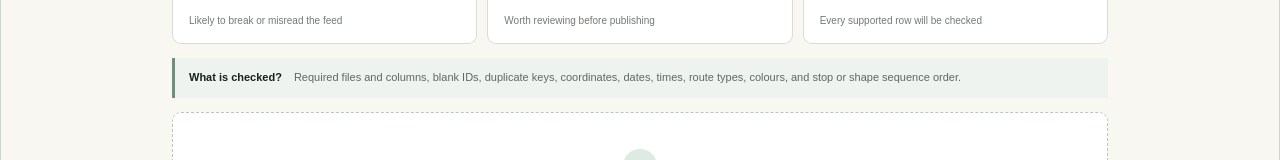
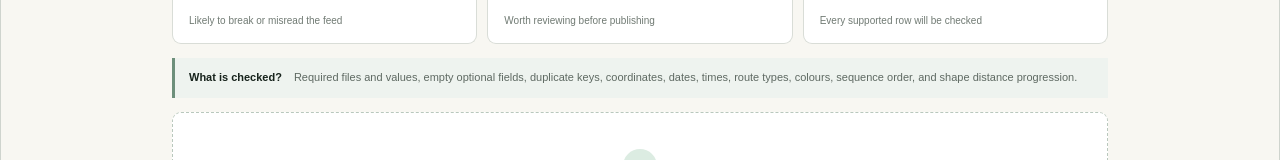
Before and after one commit to Omar-Khattab-01/gtfs-viewer, a React (Vite) app: page / in a window 1280 px wide. Both pictures are taken after a click on the button "Feed check". Shown: the part 526-686 px from the top of the page. Built offline with nearby package versions, Linux system fonts and the light colour scheme.

Commit message:
Check empty optional fields and shape distances

```diff
--- a/app/gtfs-checks.ts
+++ b/app/gtfs-checks.ts
@@ -88,6 +88,8 @@ export async function checkTable(
 
   const issues: GtfsIssue[] = [];
   const columnIndex = new Map(table.columns.map((column, index) => [column, index]));
+  const requiredColumns = new Set(rules.required);
+  const optionalColumns = table.columns.filter((column) => !requiredColumns.has(column));
   const missingColumns = rules.required.filter((column) => !columnIndex.has(column));
   for (const column of missingColumns) {
     issues.push(makeIssue({ severity: "error", scope: "file", file: fileName, column, title: `Missing ${column}`, detail: `${fileName} requires a ${column} column.` }));
@@ -99,6 +101,7 @@ export async function checkTable(
   const keys = new Set<string>();
   let previousGroup = "";
   let previousSequence = -1;
+  let previousDistance: number | null = null;
 
   const record = (key: string, row: number, severity: IssueSeverity, title: string, detail: string, column?: string) => {
     const current = counts.get(key);
@@ -113,6 +116,9 @@ export async function checkTable(
 
     for (const required of rules.required) {
       if (!value(required)) record(`blank-${required}`, displayRow, "error", `Blank ${required}`, `Required values are empty in {count} ${checkedRows < table.rowCount ? "checked " : ""}rows.`, required);
+    }
+    for (const optional of optionalColumns) {
+      if (!value(optional)) record(`blank-optional-${optional}`, displayRow, "warning", `Empty optional field: ${optional}`, `The ${optional} field is empty in {count} of ${checkedRows.toLocaleString()} ${checkedRows < table.rowCount ? "checked " : ""}rows.`, optional);
     }
 
     // The two largest GTFS tables are ordered by their composite sequence keys;
@@ -157,7 +163,18 @@ export async function checkTable(
     if (groupColumn && sequenceColumn && NON_NEGATIVE_INTEGER.test(value(sequenceColumn))) {
       const group = value(groupColumn);
       const sequence = Number(value(sequenceColumn));
+      if (group !== previousGroup) previousDistance = null;
       if (group === previousGroup && sequence <= previousSequence) record("sequence-order", displayRow, "error", "Sequence does not increase", `{count} rows do not increase within their ${groupColumn}.`, sequenceColumn);
+      const rawDistance = value("shape_dist_traveled");
+      if (rawDistance) {
+        const distance = Number(rawDistance);
+        if (!Number.isFinite(distance) || distance < 0) {
+          record("invalid-shape-distance", displayRow, "error", "Invalid shape_dist_traveled", "{count} values are not non-negative numbers.", "shape_dist_traveled");
+        } else {
+          if (group === previousGroup && previousDistance !== null && distance <= previousDistance) record("shape-distance-order", displayRow, "error", "shape_dist_traveled does not increase", `{count} rows have a distance equal to or below the previous distance within their ${groupColumn}.`, "shape_dist_traveled");
+          previousDistance = distance;
+        }
+      }
       previousGroup = group;
       previousSequence = sequence;
     }
--- a/app/page.tsx
+++ b/app/page.tsx
@@ -326,7 +326,7 @@ export default function Home() {
       <div className="summary-card warning"><span>Warnings</span><strong>{warningCount}</strong><small>Worth reviewing before publishing</small></div>
       <div className="summary-card checked"><span>Files checked</span><strong>{checkedFiles.size}<em>/{files.length}</em></strong><small>{checkCompleted ? "Full feed check complete" : "Every supported row will be checked"}</small></div>
     </div>
-    <div className="check-note"><strong>What is checked?</strong><span>Required files and columns, blank IDs, duplicate keys, coordinates, dates, times, route types, colours, and stop or shape sequence order.</span></div>
+    <div className="check-note"><strong>What is checked?</strong><span>Required files and values, empty optional fields, duplicate keys, coordinates, dates, times, route types, colours, sequence order, and shape distance progression.</span></div>
     <div className="issue-list">
       {issues.length === 0 ? <div className="checks-clear"><span>✓</span><strong>{checkCompleted ? "No issues found" : "Ready to check the feed"}</strong><p>{checkCompleted ? "The full scan did not find a problem covered by these checks." : "Run the full check to scan every supported file and row in this feed."}</p></div> : [...issues].sort((a, b) => a.severity.localeCompare(b.severity)).map((issue) => (
         <button key={issue.id} className={`issue-row ${issue.severity}`} onClick={() => openIssue(issue)} disabled={!issue.file}>
```
